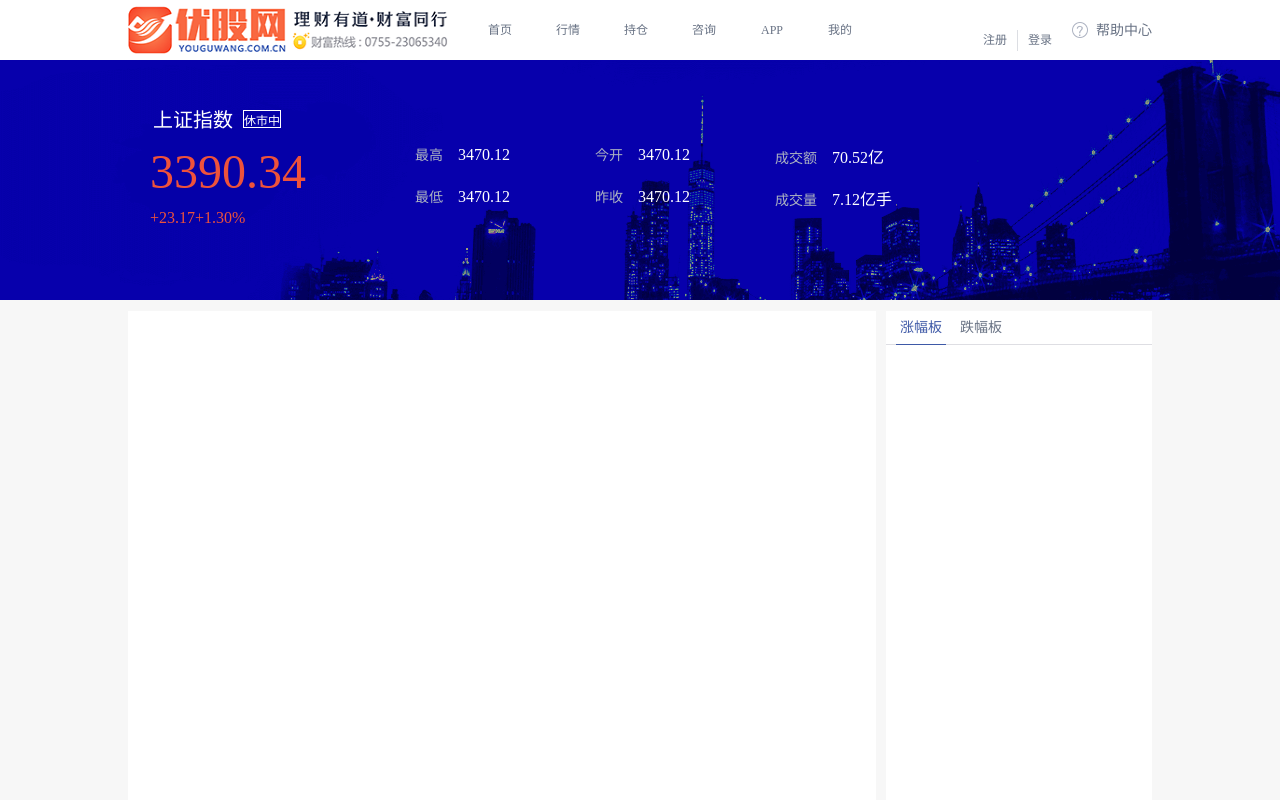
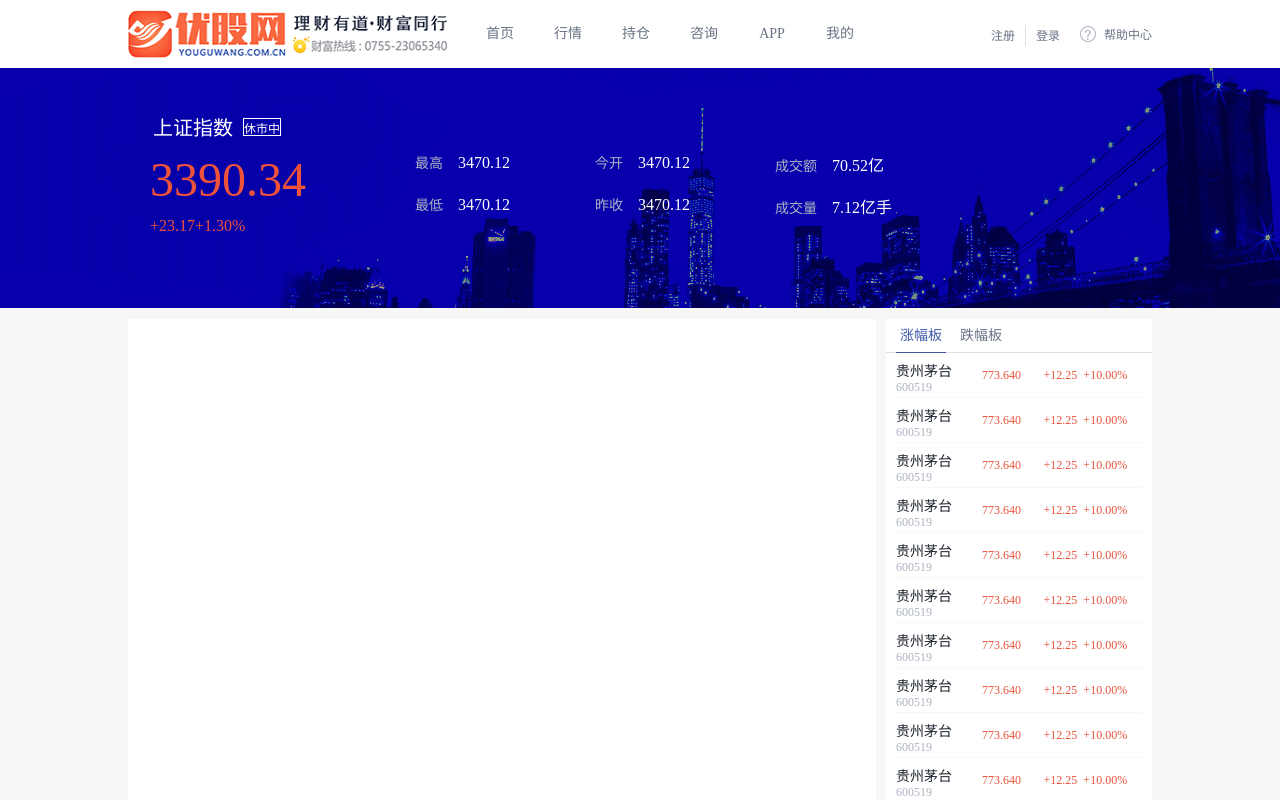
Before and after one commit to liaoruowenlan/vue-stock, a Vue app: page /market in a window 1280 px wide. Shown: the top 800 px of the page. Built offline with nearby package versions, Linux system fonts and the light colour scheme.

Commit message:
样式修改，页面新增

```diff
--- a/src/components/header.vue
+++ b/src/components/header.vue
@@ -142,11 +142,11 @@ export default {
 .nav {
   width: 1024px;
   margin: 0 auto;
-  height: 60px;
+  height: 68px;
   background: #fff;
 }
 .help {
-  font-size: 14px;
+  font-size: 12px;
 }
 .logo {
   float: left;
@@ -157,7 +157,7 @@ export default {
 .logo > img {
   width: 320px;
   height: 48px;
-  padding: 6px 0;
+  padding: 10px 0;
 }
 
 .Tlogo-nav {
@@ -166,15 +166,15 @@ export default {
 
 .Tlogo-nav ul {
   margin: 15px 0;
-  height: 30px;
-   line-height: 30px;
+  height: 38px;
+   line-height: 38px;
 }
 
 .Tlogo-nav ul li {
   float: left;
   width: 68px;
   text-align: center;
-  font-size: 12px;
+  font-size: 14px;
   color: #687284;
   /* margin-left: 10px; */
 }
@@ -191,20 +191,20 @@ export default {
 }
 .nav-login {
   float: right;
-  height: 60px;
+  height: 68px;
 }
 
 .nav-login > ul > li {
   float: left;
   font-size: 12px;
-  margin: 30px 0;
+  margin: 26px 0;
   color: #687284;
 }
 .nav-login > ul > li a {
   color: #687284;
 }
 .nav-login > ul {
-  height: 80px;
+  height: 68px;
   float: left;
 }
 .nav-login > ul > li a:hover {
@@ -215,13 +215,13 @@ export default {
 }
 .nav-login > div:last-child {
   float: right;
-  height: 60px;
-  line-height: 60px;
+  height: 68px;
+  line-height: 68px;
   margin-left: 20px;
 }
 .nav-login > div:first-child {
   float: left;
-  line-height: 60px;
+  line-height: 68px;
   font-size: 12px;
   color: #687284;
 }
@@ -229,7 +229,7 @@ export default {
   width: 1px;
   background: #dcdee3;
   height: 21px;
-  margin: 30px 10px !important;
+  margin: 25px 10px !important;
 }
 .help-img {
   display: inline-block;
--- a/src/pages/demo/market.vue
+++ b/src/pages/demo/market.vue
@@ -56,6 +56,34 @@
 						<div class="market-body-right-title">
 							<p :class="[active == index?'activeOne':'']" v-for="(item,index) in marKetList" :key="index" @click="marKetListClick(index)">{{item.name}}</p>
 						</div>
+						<ul class="rank-list" v-if="active==0">
+							<li v-for="(item,index) in RankList" :key="index">
+								<div class="rank-list-text1">
+									<p>{{item.Aname}}</p>
+									<span>{{item.Anumber}}</span>
+								</div>
+								<div class="rank-list-text2">
+									{{item.Amoney}}
+								</div>
+								<div class="rank-list-text3">
+									{{item.Aplus}}&nbsp;&nbsp;{{item.Areduce}}
+								</div>
+							</li>
+						</ul>
+						<ul class="rank-list" v-if="active==1">
+							<li v-for="(item,index) in RankList1" :key="index">
+								<div class="rank-list-text1">
+									<p>{{item.Aname}}</p>
+									<span>{{item.Anumber}}</span>
+								</div>
+								<div class="rank-list-text2">
+									{{item.Amoney}}
+								</div>
+								<div class="rank-list-text3">
+									{{item.Aplus}}&nbsp;&nbsp;{{item.Areduce}}
+								</div>
+							</li>
+						</ul>
 					</div>
 				</div>
 			</div>
@@ -73,13 +101,154 @@
 	export default {
 		data() {
 			return {
-				active:0,
-				marKetList:[
-					{
-						name:'涨幅板'
+				active: 0,
+				marKetList: [{
+						name: '涨幅板'
 					},
 					{
-						name:'跌幅板'
+						name: '跌幅板'
+					}
+				],
+				RankList: [{
+						Aname: '贵州茅台',
+						Anumber: '600519',
+						Amoney: '773.640',
+						Aplus: '+12.25',
+						Areduce: '+10.00%'
+					},
+					{
+						Aname: '贵州茅台',
+						Anumber: '600519',
+						Amoney: '773.640',
+						Aplus: '+12.25',
+						Areduce: '+10.00%'
+					},
+					{
+						Aname: '贵州茅台',
+						Anumber: '600519',
+						Amoney: '773.640',
+						Aplus: '+12.25',
+						Areduce: '+10.00%'
+					},
+					{
+						Aname: '贵州茅台',
+						Anumber: '600519',
+						Amoney: '773.640',
+						Aplus: '+12.25',
+						Areduce: '+10.00%'
+					},
+					{
+						Aname: '贵州茅台',
+						Anumber: '600519',
+						Amoney: '773.640',
+						Aplus: '+12.25',
+						Areduce: '+10.00%'
+					},
+					{
+						Aname: '贵州茅台',
+						Anumber: '600519',
+						Amoney: '773.640',
+						Aplus: '+12.25',
+						Areduce: '+10.00%'
+					},
+					{
+						Aname: '贵州茅台',
+						Anumber: '600519',
+						Amoney: '773.640',
+						Aplus: '+12.25',
+						Areduce: '+10.00%'
+					},
+					{
+						Aname: '贵州茅台',
+						Anumber: '600519',
+						Amoney: '773.640',
+						Aplus: '+12.25',
+						Areduce: '+10.00%'
+					},
+					{
+						Aname: '贵州茅台',
+						Anumber: '600519',
+						Amoney: '773.640',
+						Aplus: '+12.25',
+						Areduce: '+10.00%'
+					},
+					{
+						Aname: '贵州茅台',
+						Anumber: '600519',
+						Amoney: '773.640',
+						Aplus: '+12.25',
+						Areduce: '+10.00%'
+					},
+				],
+				RankList1: [{
+					Aname: '中国牛逼股票',
+					Anumber: '600519',
+					Amoney: '773.640',
+					Aplus: '-12.25',
+					Areduce: '-10.00%'
+				},
+				{
+					Aname: '中国牛逼股票',
+					Anumber: '600519',
+					Amoney: '773.640',
+					Aplus: '-12.25',
+					Areduce: '-10.00%'
+				},
+				{
+					Aname: '中国牛逼股票',
+					Anumber: '600519',
+					Amoney: '773.640',
+					Aplus: '-12.25',
+					Areduce: '-10.00%'
+				},
+				{
+					Aname: '中国牛逼股票',
+					Anumber: '600519',
+					Amoney: '773.640',
+					Aplus: '-12.25',
+					Areduce: '-10.00%'
+				},
+				{
+					Aname: '中国牛逼股票',
+					Anumber: '600519',
+					Amoney: '773.640',
+					Aplus: '-12.25',
+					Areduce: '-10.00%'
+				},
+				{
+					Aname: '中国牛逼股票',
+					Anumber: '600519',
+					Amoney: '773.640',
+					Aplus: '-12.25',
+					Areduce: '-10.00%'
+				},
+				{
+					Aname: '中国牛逼股票',
+					Anumber: '600519',
+					Amoney: '773.640',
+					Aplus: '-12.25',
+					Areduce: '-10.00%'
+				},
+				{
+					Aname: '中国牛逼股票',
+					Anumber: '600519',
+					Amoney: '773.640',
+					Aplus: '-12.25',
+					Areduce: '-10.00%'
+				},
+				{
+					Aname: '中国牛逼股票',
+					Anumber: '600519',
+					Amoney: '773.640',
+					Aplus: '-12.25',
+					Areduce: '-10.00%'
+				},
+				{
+					Aname: '中国牛逼股票',
+					Anumber: '600519',
+					Amoney: '773.640',
+					Aplus: '-12.25',
+					Areduce: '-10.00%'
 				}
 				]
 			}
@@ -88,8 +257,8 @@
 			TopHeader,
 			FooterNav
 		},
-		methods:{
-			marKetListClick(index){
+		methods: {
+			marKetListClick(index) {
 				this.active = index;
 			}
 		}
@@ -97,13 +266,61 @@
 </script>
 
 <style scoped>
-	.market-body-right-title{
+	.market-body-right-title {
 		height: 33px;
-		border-bottom:1px solid #DEDEE3;
+		border-bottom: 1px solid #DEDEE3;
 	}
-	.market-body-right-title>p{
+
+	.rank-list {
+		padding: 0 10px;
+	}
+
+	.rank-list li {
+		height: 44px;
+		border-bottom: 1px solid #f7f7f7;
+	}
+
+	.rank-list li:last-child {
+		border: 0;
+	}
+
+	.rank-list li>div {
 		float: left;
-		width:50px;
+	}
+
+	.rank-list-text1 {
+		width: 35%;
+		font-size: 12px;
+		color: #adb3c1;
+	}
+
+	.rank-list-text1>p {
+		font-size: 14px;
+		margin-top: 7px;
+		color: #1E242E;
+		width: 70px;
+		overflow: hidden;
+		text-overflow: ellipsis;
+		white-space: nowrap;
+	}
+
+	.rank-list-text2 {
+		width: 25%;
+		line-height: 45px;
+		color: #EA523B;
+		font-size: 12px;
+	}
+
+	.rank-list-text3 {
+		font-size: 12px;
+		color: #EA523B;
+		width: 40%;
+		line-height: 45px;
+	}
+
+	.market-body-right-title>p {
+		float: left;
+		width: 50px;
 		text-align: center;
 		font-size: 14px;
 		line-height: 33px;
@@ -111,64 +328,78 @@
 		margin-left: 10px;
 		cursor: pointer;
 	}
-	.market-body-right-title>p.activeOne{
+
+	.market-body-right-title>p.activeOne {
 		color: #3E59A7;
 		border-bottom: 1px solid #3E59A7;
 	}
-	.market-header-number-right ul{
+
+	.market-header-number-right ul {
 		width: 520px;
 		overflow: hidden;
 	}
-	.market-body{
+
+	.market-body {
 		width: 100%;
 		padding-top: 11px;
 	}
-	.market-body-left{
-		width:748px ;
+
+	.market-body-left {
+		width: 748px;
 		height: 100%;
 		background: #fff;
 	}
-	.market-body-right{
+
+	.market-body-right {
 		margin-left: 10px;
-		width:266px ;
+		width: 266px;
 		height: 100%;
 		background: #fff;
 	}
-	.market-body-div{
-		height:506px;
+
+	.market-body-div {
+		height: 506px;
 		width: 1024px;
 		margin: 0 auto;
 	}
-	.market-body-div>div{
+
+	.market-body-div>div {
 		float: left;
 	}
-	.market-header-number-right ul li{
-		color:#fff;
+
+	.market-header-number-right ul li {
+		color: #fff;
 		font-size: 16px;
 		margin-bottom: 18px;
 		float: left;
 		margin-right: 85px;
 	}
-	.market-header-number-right ul li:nth-child(3n){
+
+	.market-header-number-right ul li:nth-child(3n) {
 		margin-right: 0;
 	}
-	.market-header-number-right ul li span{
+
+	.market-header-number-right ul li span {
 		display: inline-block;
 		color: #ADB3C1;
 		margin-right: 15px;
 		font-size: 14px;
 	}
-	.market-header-number-left{
+
+	.market-header-number-left {
 		color: #EE523b;
 		margin-right: 109px;
 	}
-	.market-header-number-left>div{
-		font-size:48px;
+
+	.market-header-number-left>div {
+		font-size: 48px;
 	}
-	.market-header-number-left>p{
-		font-size:16px;
+
+	.market-header-number-left>p {
+		font-size: 16px;
 		padding-top: 10px;
 	}
+
 	.market {
 		height: 777px;
 		width: 100%;
@@ -179,25 +410,29 @@
 		background: url(../../assets/img/hangqiong-bg.png) no-repeat;
 		background-size: 100% 100%;
 	}
-	.market-header-text div{
+
+	.market-header-text div {
 		color: #fff;
 		font-size: 20px;
 		float: left;
 	}
-		.market-header-text{
+
+	.market-header-text {
 		height: 26px;
 		padding-top: 44px;
 		padding-left: 25px;
+	}
 
-		}
-		.market-header-number{
+	.market-header-number {
 		padding-left: 22px;
 		padding-top: 14px;
 		height: 156px;
 	}
-		.market-header-number>div{
+
+	.market-header-number>div {
 		float: left;
 	}
+
 	.market-header-text p {
 		width: 36px;
 		height: 16px;
@@ -208,7 +443,8 @@
 		margin-top: 6px;
 		margin-left: 10px;
 	}
-	.market-header-div{
+
+	.market-header-div {
 		width: 1024px;
 		margin: 0 auto;
 	}
--- a/src/pages/user/login.vue
+++ b/src/pages/user/login.vue
@@ -122,7 +122,7 @@
     section {
         background: url("../../assets/img/bg.png") no-repeat;
         background-size: 100% 100%;
-        height: 480px;
+        height: 492px;
     }
 
     section > div {
@@ -139,7 +139,7 @@
         height: 346px;
         background: #fff;
         float: right;
-        margin-top: 42px;
+        margin-top: 53px;
         position: relative;
     }
 
@@ -170,11 +170,11 @@
     }
 
     .phone input, .passworld input {
-        width: 212px;
-        height: 28px;
-        line-height:28px;
+            width: 214px;
+		    height: 30px;
+		    line-height: 30px;
+		    border: solid 1px #dcdee3;
     }
-
     .login-title {
         text-align: center;
         font-size: 18px;
--- a/src/pages/user/register.vue
+++ b/src/pages/user/register.vue
@@ -194,7 +194,7 @@
 	section{
 		background: url("../../assets/img/bg.png") no-repeat;
 		background-size:100% 100%;
-		height: 480px;
+		height: 492px;
 	}
 	.AuCode > div, .passworld > div,.iphone>div {
 		position: absolute;
@@ -288,8 +288,10 @@
 		margin-bottom: 33px;
 	}
 	.phone input,.passworld input,.AuCode input{
-		width: 212px;
-		height: 28px
+			width: 214px;
+		    height: 30px;
+		    line-height: 30px;
+		    border: solid 1px #dcdee3;
 	}
 	.AuCode span{
         display: block;
--- a/src/pages/user/reset.vue
+++ b/src/pages/user/reset.vue
@@ -182,7 +182,7 @@
     section {
         background: url("../../assets/img/bg.png") no-repeat;
         background-size: 100% 100%;
-        height: 480px;
+        height: 492px;
     }
     .addColor{
         background:#ee8354 !important;
@@ -302,8 +302,10 @@
     }
 
     .phone input, .passworld input, .AuCode input {
-        width: 212px;
-        height: 28px
+       		width: 214px;
+		    height: 30px;
+		    line-height: 30px;
+		    border: solid 1px #dcdee3;
     }
 
     button {
```
Also changed, not shown: src/pages/quotation/quotation.vue (+6 -5 lines), 1 other file (tests, documents, lock files or other folders). Lines whose indentation alone changed are shown as unchanged.
